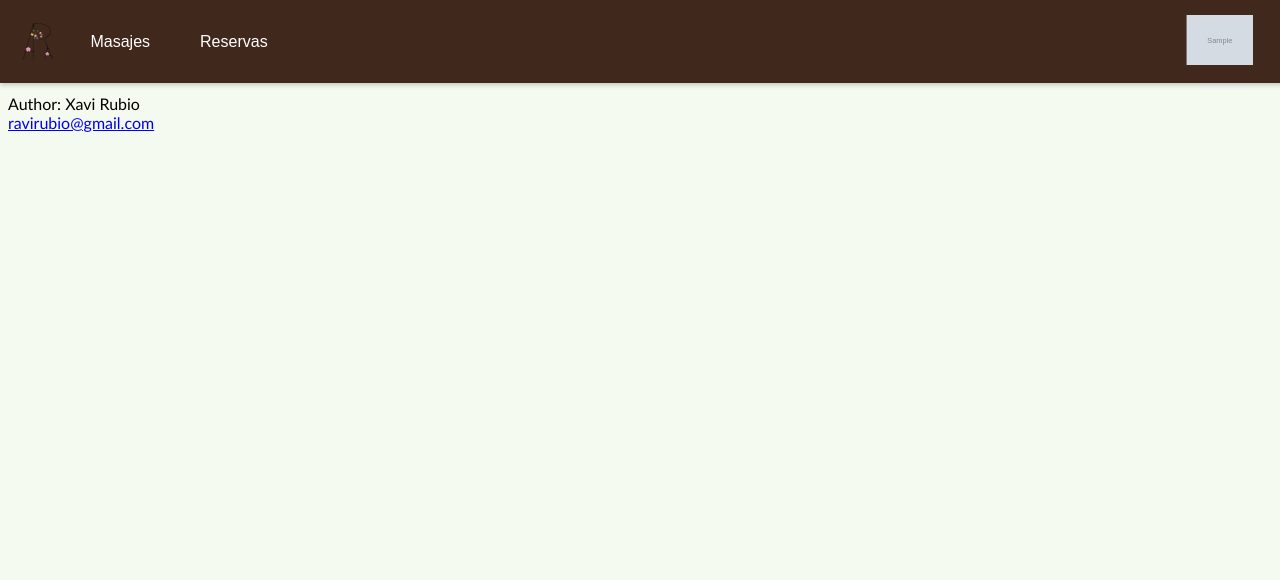
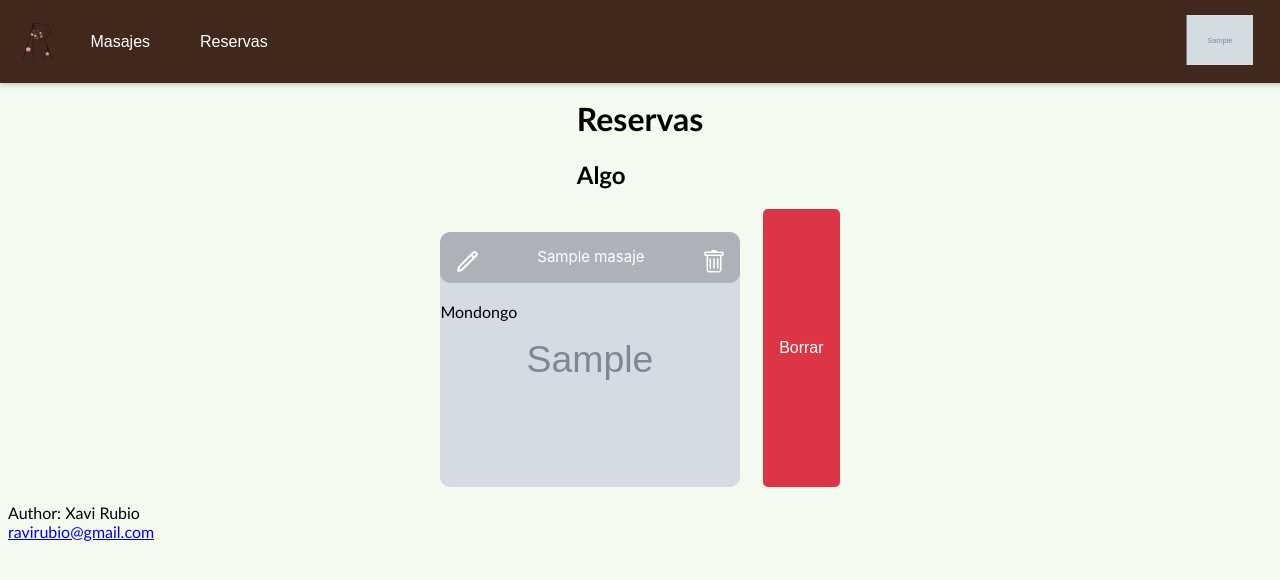
Before and after one commit to RaviOli2621/ProyectoFinalDAW, a Django app: page /reservas/ in a window 1280 px wide. Shown: the top 580 px of the page. Run offline with Django 5.2, Linux system fonts and the light colour scheme; a user stored in the database is signed in; tables that the repository leaves empty hold one stand-in row (values such as "Sample post"); grey boxes marked "Sample" are stand-in pictures.

Commit message:
Getsion de reservas (falta pulir los botones, ahora esta puesto a lo feo)

```diff
--- /dev/null
+++ b/commons/static/css/include/imgBoton.include.css
@@ -0,0 +1,29 @@
+.boton {
+    background-color: transparent;
+    border: none;
+    padding: 0.5rem;
+    cursor: pointer;
+    display: flex; /* Para centrar los iconos */
+    align-items: center;
+    justify-content: center;
+}
+
+
+.boton:hover {
+    filter: brightness(1.2);
+    transition: all 0.3s ease;
+}
+.boton:active {
+    filter: brightness(0.8);
+    transition: all 0.3s ease;
+}
+.buttonA {
+    display: inline-flex; /* Mantiene la alineación en línea */
+    align-items: center; /* Centra el contenido */
+    text-decoration: none; /* Quita el subrayado */
+}
+.boton:hover{
+    transform: scale(102%);
+    filter: drop-shadow(10px 10px 10px rgba(0, 0, 0, 0.25));
+    transition: 0.1s;
+}
--- /dev/null
+++ b/commons/static/css/include/modal.include.css
@@ -0,0 +1,99 @@
+/* Estilos del Modal */
+.custom-modal {
+    display: none; /* Ocultamos el modal por defecto */
+    position: fixed;
+    top: 0;
+    left: 0;
+    width: 100%;
+    height: 100%;
+    background: rgba(0, 0, 0, 0.5); /* Fondo oscuro */
+    z-index: 1000;
+    justify-content: center;
+    align-items: center;
+}
+
+/* Estilos del Contenido del Modal */
+.custom-modal-content {
+    background: #fff;
+    border-radius: 8px;
+    width: 500px;
+    max-width: 90%;
+    padding: 20px;
+    box-shadow: 0 4px 10px rgba(0, 0, 0, 0.1);
+}
+
+/* Estilos del Header */
+.custom-modal-header {
+    display: flex;
+    justify-content: space-between;
+    align-items: center;
+}
+
+.custom-modal-close {
+    font-size: 30px;
+    cursor: pointer;
+    color: #888;
+}
+
+.custom-modal-close:hover {
+    color: #333;
+}
+
+/* Título del Modal */
+#modalTitle {
+    font-size: 20px;
+    margin: 0;
+}
+
+/* Cuerpo del Modal */
+.custom-modal-body {
+    margin: 20px 0;
+    font-size: 16px;
+    line-height: 1.5;
+    color: #333;
+}
+
+/* Estilos del Footer */
+.custom-modal-footer {
+    display: flex;
+    justify-content: flex-end;
+    gap: 10px;
+}
+
+/* Estilos de los botones */
+.custom-btn {
+    padding: 8px 16px;
+    border: none;
+    border-radius: 5px;
+    font-size: 16px;
+    cursor: pointer;
+    transition: background 0.3s;
+}
+
+.custom-btn-secondary {
+    background-color: #6c757d;
+    color: white;
+}
+
+.custom-btn-secondary:hover {
+    background-color: #5a6268;
+}
+
+.custom-btn-primary {
+    background-color: #007bff;
+    color: white;
+}
+
+.custom-btn-primary:hover {
+    background-color: #0056b3;
+}
+
+/* Nuevo botón para la acción de eliminar */
+.custom-btn-danger {
+    background-color: #dc3545; /* Rojo para indicar peligro */
+    color: white;
+}
+
+.custom-btn-danger:hover {
+    background-color: #c82333; /* Rojo más oscuro */
+}
--- /dev/null
+++ b/commons/static/js/modal.include.js
@@ -0,0 +1,49 @@
+
+let currentReservationId = null;  // Para guardar el id de la reserva que se quiere borrar
+console.log(csrfToken);
+
+// Mostrar el modal de confirmación con la reserva seleccionada
+function showConfirmModal(reservaId) {
+    currentReservationId = reservaId;  // Guardamos el id de la reserva que vamos a borrar
+    $('#myModal').show();  // Mostrar el modal
+}
+
+// Cerrar el modal
+$('#modalClose, #modalCloseBtn').click(function() {
+    $('#myModal').hide();  // Ocultar el modal
+    currentReservationId = null;  // Limpiar el id de la reserva
+});
+
+// Prevenir que el modal se cierre cuando se hace clic dentro del contenido
+$('.custom-modal-content').click(function(e) {
+    e.stopPropagation();
+});
+
+// Cerrar el modal cuando se hace clic fuera del contenido
+$('.custom-modal').click(function() {
+    $('#myModal').hide();  // Ocultar el modal
+    currentReservationId = null;  // Limpiar el id de la reserva
+});
+
+// Función para confirmar la eliminación
+$('#modalConfirmDeleteResBtn').click(function() {
+    if (currentReservationId !== null) {
+        // Hacer la solicitud AJAX para eliminar la reserva
+        $.ajax({
+            url: '/borrar_reserva/' + currentReservationId + '/',  // URL de tu vista para borrar
+            type: 'POST',
+            headers: {
+                'X-CSRFToken': csrfToken,  // Añadir el token CSRF en el encabezado
+            },
+            success: function(response) {
+                alert('Reserva eliminada con éxito');
+                $('#myModal').hide();  // Ocultar el modal
+                location.reload();  // Recargar la página (o actualizar el listado)
+            },
+            error: function(xhr, status, error) {
+                alert('Hubo un error al eliminar la reserva: ' + error);
+                console.error('Error details:', xhr.responseText);
+            }
+        });
+    }
+});
--- a/commons/templates/base.html
+++ b/commons/templates/base.html
@@ -5,8 +5,13 @@
     <meta name="viewport" content="width=device-width, initial-scale=1.0">
     <title>Django CRUD Application</title>
     {% load static %}
+    <script src="https://code.jquery.com/jquery-3.6.0.min.js"></script>
+    <script defer src="{% static 'js/modal.include.js' %}"></script>
     <link rel="stylesheet" href="{% static 'css/test.css' %}">
     <link rel="icon" type="image/x-icon" href="{% static 'Susremaster.ico' %}">
+    <script>
+        var csrfToken = "{{ csrf_token }}";  // Aquí se inserta el token CSRF en la variable
+    </script>
 </head>
 <body>
 
--- a/commons/templates/commons/includes/boton.include.html
+++ b/commons/templates/commons/includes/boton.include.html
@@ -1,5 +1,5 @@
 {% load static %}
 <link rel="stylesheet" href="{% static 'css/include/boton.include.css' %}">
-<a href="{% url redirect %}{{get}}">
-    <button class="boton">{{text}}</button>
+<a href="{% url redirect %}{{getTxt}}{{getValor}}">
+    <button class="boton">{{ text }}</button>
 </a>
--- /dev/null
+++ b/commons/templates/commons/includes/imgBoton.include.html
@@ -0,0 +1,7 @@
+{% load static %}
+<link rel="stylesheet" href="{% static 'css/include/imgBoton.include.css' %}">
+<a class="buttonA" href="{% url url %}{{data}}">
+    <button class="boton">
+        <img src="{% static src %}" alt="{{alt}}">
+    </button>
+</a>
--- /dev/null
+++ b/commons/templates/commons/includes/modal.include.html
@@ -0,0 +1,18 @@
+{% load static %}
+<link rel="stylesheet" href="{% static 'css/include/modal.include.css' %}">
+<div id="myModal" class="custom-modal" style="display: none;">
+    <div class="custom-modal-content">
+        <div class="custom-modal-header">
+            <span id="modalClose" class="custom-modal-close">&times;</span>
+            <h5 id="modalTitle">{{Titulo}}</h5>
+        </div>
+        <div id="modalBody" class="custom-modal-body">
+            <!-- Contenido del Modal: Confirmación -->
+            {{Contenido}}
+        </div>
+        <div class="custom-modal-footer">
+            <button class="custom-btn custom-btn-secondary" id="modalCloseBtn">Cancelar</button>
+            <button class="custom-btn custom-btn-danger" id="{{idConfirm}}">Confirmar</button>
+        </div>
+    </div>
+</div>
--- /dev/null
+++ b/masajes/static/css/reserves.include.css
@@ -0,0 +1,45 @@
+.reserva{
+    margin-top: 2%;
+    width: 300px;
+    height: 255px;
+    flex-shrink: 0;
+    border-radius: 10px;
+}
+.reserva .Title{
+    width: 300px;
+    height: 51px;
+    flex-shrink: 0;
+    border-radius: 10px;
+    align-items: center;
+    display: flex;
+    justify-content: space-around;
+    background: rgba(0, 0, 0, 0.19);
+}
+.reserva .Title div {
+    display: block;
+    width: 60%;
+    height: 3.2rem;
+    color: #FFF;
+    text-align: center;
+    font-family: Inter;
+    font-size: 0.9375rem;
+    font-weight: 400;
+    white-space: nowrap;
+    overflow: hidden;
+    text-overflow: ellipsis;
+    line-height: 3.2rem;
+
+}
+
+.reserva div .textarea{
+    width: 100%;
+    height: 100%;
+    background-color: var(--light-color);
+    border: 0cap;
+    resize: none;
+    text-align: center;
+    border-radius: 0px 0px 5px 5px;
+}
+.reserva div .textarea:focus{
+    outline: none;
+}
--- a/masajes/templates/includes/masaje.include.html
+++ b/masajes/templates/includes/masaje.include.html
@@ -5,8 +5,8 @@
         <img src="{% static imagen %}" alt="asa" srcset="">
     </div>
     <div class="masajeInfo">
-        <input type="text" name="Title" class="Title" value="{{nombre}}">
-        <div class="textarea" name="{{nombre}} description" id="{{nombre}}Desc"><b></b><br>{{description}}</div>
-        {% include "commons/includes/boton.include.html" with text="Reservar" redirect="reservar" get="?masajeId="|add:id %}
+        <input type="text" name="Title" class="Title" value="{{ nombre }}">
+        <div class="textarea" name="{{ nombre }} description" id="{{ nombre }}Desc"><b></b><br>{{ description }}</div>
+        {% include "commons/includes/boton.include.html" with text="Reservar" redirect="reservar" getTxt="?masajeId=" getValor=id %}
     </div>
 </div>
--- /dev/null
+++ b/masajes/templates/includes/reserves.include.html
@@ -0,0 +1,17 @@
+{% load static %}
+<link rel="stylesheet" href="{% static 'css/reserves.include.css' %}">
+<div class="reserva" style="background-image: url('{% static imagen %}'); background-size: cover; background-position: center;">
+    <div class="Title">
+    {% comment %} Se tiene que hacer dos conversiones para qe no llore. Pasar el int a string  i luego la concatenacion  {% endcomment %}
+        {% with id=reserva.id|stringformat:"s" %}
+            {% with reservaid="?reservaid="|add:id %}
+                {% include "commons/includes/imgBoton.include.html" with src="/pen.svg" alt="Pen Icon" url="reservar_cambio" data=reservaid %}
+            {% endwith %}
+        {% endwith %}
+        <!-- <img src="{% static '/pen.svg' %}" alt="Trash Icon"> -->
+        <div>{{nombre}}</div>
+        {% include "commons/includes/imgBoton.include.html" with src="/trash.svg" alt="Trash Icon" url="home" %}
+        <!-- <img src="{% static '/trash.svg' %}" alt="Trash Icon"> -->
+    </div>
+    <div class="textarea" name="{{nombre}} description" id="{{nombre}}Desc"><b></b><br>{{description}}</div>
+</div>
--- /dev/null
+++ b/masajes/templates/reserves.html
@@ -0,0 +1,17 @@
+{% extends "base.html" %}
+{% block content %}
+{% csrf_token %}
+        {% include "commons/includes/title.include.html" with Titulo="Reservas" Subtitulo="Algo" %}
+        {% include "commons/includes/modal.include.html" with Titulo="Reservas" Contenido="Seguro que quieres borrar la reserva?" idConfirm="modalConfirmDeleteResBtn" %}
+        {% if reserves %}
+            <div class="contentList">
+                {% for reserva in reserves %}
+                        {% include "includes/reserves.include.html" with imagen=reserva.foto_nombre nombre=reserva.idMasaje.nombre description="Mondongo" %}
+                        <button class="custom-btn custom-btn-danger" id="deleteButton" onclick="showConfirmModal({{ reserva.id }})">Borrar</button>
+                {% endfor %}
+            </div>
+        {%else%}
+            No tienes reservas :(
+        {% endif %}
+
+{% endblock %}
--- a/masajes/urls.py
+++ b/masajes/urls.py
@@ -7,5 +7,9 @@ urlpatterns = [
     path('reservas/', views.reserves,name="reservas"),
     path('reservar/', views.reservar,name="reservar"),
     path('pago_tarjeta/', views.pago_tarjeta, name='pago_tarjeta'),
+    path('reservar_cambio/', views.editar_reserva,name="reservar_cambio"),
+    path('pago_tarjeta_cambio/', views.editar_pago_tarjeta, name='pago_tarjeta_cambio'),
     path('confirmacion_pago/', views.masajes, name='confirmacion_pago'),
+    path('borrar_reserva/<int:reserva_id>/', views.borrar_reserva, name='borrar_reserva'),  # Vista para borrar una reserva
+
 ]
--- a/masajes/views.py
+++ b/masajes/views.py
@@ -1,4 +1,5 @@
 from datetime import datetime, timedelta
+from django.http import JsonResponse
 from django.shortcuts import get_object_or_404, redirect, render
 
 from usuarios.forms import ReservaForm, TarjetaForm
@@ -23,12 +24,29 @@ def calendari(request):
 
 @login_required
 def reserves(request):
-    return render(request,"masajes.html",{
-        "id":request.user.id
+    idUser = request.user.id
+    reserves = Reserva.objects.filter(idCliente=idUser)
+    for reserva in reserves:
+        reserva.foto_nombre = get_filename(reserva.idMasaje.foto)  # Extrae solo el nombre de la imagen
+
+    return render(request,"reserves.html",{
+        "reserves": reserves
     })
 
 @login_required
 def reservar(request):
+    # Obtener el id del masaje desde la URL
+    masaje_id = request.GET.get('masajeId')  # Obtiene el masajeId de la URL
+
+    if not masaje_id:
+        return redirect('home')  # Si no se pasa el idMasaje, redirige al home o muestra un error
+
+    # Verificar que el masaje existe en la base de datos
+    try:
+        masaje = Masaje.objects.get(id=masaje_id)
+    except Masaje.DoesNotExist:
+        return redirect('home')  # Redirigir o mostrar un mensaje de error si el masaje no existe
+
     if request.method == 'POST':
         reserva_form = ReservaForm(request.POST)
 
@@ -44,7 +62,7 @@ def reservar(request):
                 reserva_temp['idCliente'] = request.user.id  # Guardamos solo el ID del usuario en la sesión
 
                 # Almacenar solo el ID del objeto Masaje en la sesión
-                reserva_temp['idMasaje'] = reserva_temp['idMasaje'].id  # Guardamos el ID de Masaje
+                reserva_temp['idMasaje'] = masaje.id  # Usar el id de masaje que obtuvimos de la URL
 
                 # Convertir la duración a segundos (timedelta a número entero)
                 reserva_temp['duracion'] = reserva_temp['duracion'].total_seconds()  # Convertimos la duración a segundos
@@ -55,13 +73,14 @@ def reservar(request):
             # Si el método de pago es "efectivo", simplemente guarda la reserva
             reserva = reserva_form.save(commit=False)
             reserva.idCliente = request.user  # Asocia la reserva al usuario actual
+            reserva.idMasaje = masaje  # Asocia el masaje seleccionado a la reserva
             reserva.save()
             return redirect('home')  # Redirige a la página de inicio (home) después de guardar la reserva
 
     else:
         reserva_form = ReservaForm()
 
-    return render(request, 'reservar.html', {'reserva_form': reserva_form})
+    return render(request, 'reservar.html', {'reserva_form': reserva_form, 'masaje': masaje})
 
 @login_required
 def pago_tarjeta(request):
@@ -111,6 +130,84 @@ def pago_tarjeta(request):
 
     return render(request, 'tarjeta_template.html', {'tarjeta_form': tarjeta_form})
 
+@login_required
+def editar_reserva(request):
+    reserva_id = request.GET.get('reservaid')  # Obtiene el masajeId de la URL
+
+    reserva = get_object_or_404(Reserva, id=reserva_id)
+
+    if request.method == 'POST':
+        reserva_form = ReservaForm(request.POST, instance=reserva)
+
+        if reserva_form.is_valid():
+            metodo_pago = reserva_form.cleaned_data['metodo_pago']
+
+            if metodo_pago == 'targeta' and reserva.pagado == False:
+                reserva_temp = reserva_form.cleaned_data
+                reserva_temp['fecha'] = reserva_temp['fecha'].strftime('%Y-%m-%d %H:%M:%S')
+                reserva_temp['idCliente'] = request.user.id
+                reserva_temp['idMasaje'] = reserva.idMasaje.id
+                reserva_temp['duracion'] = reserva_temp['duracion'].total_seconds()
+                reserva_temp['reserva_id'] = reserva.id  # Guardamos el ID de la reserva en la sesión
+                request.session['reserva_temp'] = reserva_temp
+                return redirect('pago_tarjeta_cambio')
+
+            reserva_form.save()
+            return redirect('home')
+    else:
+        reserva_form = ReservaForm(instance=reserva)
+
+    return render(request, 'reservar.html', {'reserva_form': reserva_form, 'reserva': reserva})
+
+@login_required
+def editar_pago_tarjeta(request):
+    reserva_temp = request.session.get('reserva_temp', None)
+
+    if not reserva_temp:
+        return redirect('home')
+
+    if request.method == 'POST':
+        tarjeta_form = TarjetaForm(request.POST)
+
+        if tarjeta_form.is_valid():
+            fecha = datetime.strptime(reserva_temp['fecha'], '%Y-%m-%d %H:%M:%S')
+            id_masaje = reserva_temp['idMasaje']
+            masaje = Masaje.objects.get(id=id_masaje)
+            duracion = timedelta(seconds=reserva_temp['duracion'])
+            id_cliente = reserva_temp['idCliente']
+            cliente = User.objects.get(id=id_cliente)
+            reserva_id = reserva_temp['reserva_id']
+            reserva = get_object_or_404(Reserva, id=reserva_id)
+            reserva.fecha = fecha
+            reserva.idMasaje = masaje
+            reserva.duracion = duracion
+            reserva.metodo_pago = reserva_temp['metodo_pago']
+            reserva.idCliente = cliente
+            reserva.pagado = True
+            reserva.save()
+
+            del request.session['reserva_temp']
+            return redirect('confirmacion_pago')
+    else:
+        tarjeta_form = TarjetaForm()
+
+    return render(request, 'tarjeta_template.html', {'tarjeta_form': tarjeta_form})
+
+@login_required
+def borrar_reserva(request, reserva_id):
+    if request.method == 'POST':
+        # Obtiene la reserva con el ID proporcionado, o devuelve un 404 si no existe.
+        reserva = get_object_or_404(Reserva, id=reserva_id)
+
+        try:
+            # Eliminar la reserva
+            reserva.delete()
+            return JsonResponse({'success': True})
+        except Exception as e:
+            # En caso de error al eliminar
+            return JsonResponse({'success': False, 'error': str(e)})
+    return JsonResponse({'success': False, 'error': 'Método no permitido'}, status=405)
+
 def masajes(request):
     tipo_id = request.GET.get('tipo')
     verTipo = True
--- a/usuarios/forms.py
+++ b/usuarios/forms.py
@@ -17,7 +17,7 @@ class Meta:
 class ReservaForm(forms.ModelForm):
     class Meta:
         model = Reserva
-        fields = ['fecha', 'idMasaje', 'duracion', 'metodo_pago']
+        fields = ['fecha', 'duracion', 'metodo_pago']
 
 class TarjetaForm(forms.Form):
     numero_tarjeta = forms.CharField(max_length=16, label="Número de tarjeta")
```
Also changed, not shown: masajes/static/pen.svg (added), masajes/static/trash.svg (added).
